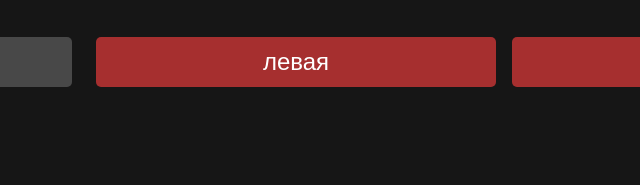
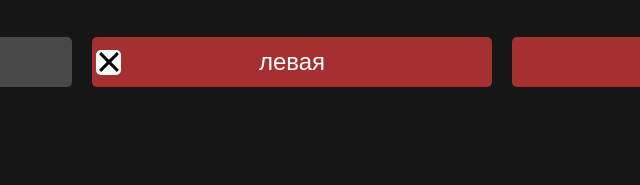
Before and after one commit to IgorGoryany/FenceCalc, a website built with Parcel: page index.html in a window 1280 px wide. Shown: the part 268-453 px from the top of the page, 348-988 px from the left. Built offline with nearby package versions, Linux system fonts and the light colour scheme.

Commit message:
Update style.scss

```diff
--- a/scss/style.scss
+++ b/scss/style.scss
@@ -13,6 +13,14 @@ body {
 	flex-direction: column;
 }
 
+input {
+	outline: 1px solid $main-bgc;
+
+	&:focus {
+		outline: 2px solid $main-bgc;
+	}
+}
+
 .wrapper {
 	padding: 0px 20px;
 	max-width: rem(1310);
@@ -21,6 +29,7 @@ body {
 	left: 50%;
 	transform: translateX(-50%);
 }
+
 .inpcontainer {
 	display: flex;
 
@@ -83,6 +92,45 @@ button {
 	border-radius: 5px;
 	margin-bottom: 131px;
 	margin-right: 8px;
+}
+
+#leftFence {
+	margin-right: 8px;
+	position: relative;
+
+	span {
+		display: block;
+		position: absolute;
+		border-radius: 5px;
+		left: 4px;
+		top: 12.5px;
+		width: 25px;
+		height: 25px;
+		background-color: $font-color;
+		z-index: 20;
+
+		&::before,
+		&::after {
+			content: '';
+			display: none;
+			position: absolute;
+			top: 50%;
+			left: 50%;
+			width: 25px;
+			height: 3px;
+			background-color: #000;
+			transform: translate(-50%, -50%) rotate(45deg);
+		}
+
+		&::after {
+			transform: translate(-50%, -50%) rotate(-45deg);
+		}
+
+		&.active::before, &.active::after {
+			display: block;
+		}
+
+	}
 }
 
 #total-calc.active {
@@ -186,8 +234,12 @@ h1 {
 		width: 90%;
 	}
 
-	.revers {
+	.reverse {
 		transform: rotateY(180deg);
+	}
+
+	.reverseX {
+		transform: rotateX(180deg);
 	}
 
 	.model {
@@ -266,7 +318,7 @@ h1 {
 		display: block;
 		width: 40px;
 		height: 4px;
-		background-color: #fff;
+		background-color: $font-color;
 		transform: rotate(45deg);
 		position: relative;
 		left: 5px;
@@ -278,7 +330,7 @@ h1 {
 		display: block;
 		width: 40px;
 		height: 4px;
-		background-color: #fff;
+		background-color: $font-color;
 		transform: rotate(-45deg);
 		position: relative;
 		left: 5px;
@@ -312,13 +364,14 @@ hr {
 	}
 }
 
-.total-id {
+#total {
 	display: none;
 
 	&.active {
 		display: block;
 	}
 }
+
 .total {
 	display: flex;
 	justify-content: center;
@@ -352,6 +405,7 @@ hr {
 		text-align: center;
 		font-size: rem(30);
 		font-weight: bold;
+
 		&::after {
 			content: "";
 			background-color: #fff;
@@ -377,8 +431,10 @@ hr {
 		text-align: center;
 	}
 }
+
 .gateRectangle {
 	position: relative;
+
 	&::before {
 		content: "(";
 		position: absolute;
@@ -386,6 +442,7 @@ hr {
 		left: -25px;
 		top: -8px;
 	}
+
 	&::after {
 		content: ")";
 		position: absolute;
@@ -395,4 +452,9 @@ hr {
 	}
 }
 
+#result.otherTheme {
+	background-color: #fff;
+	color: black;
+}
+
 @import "_media";
```
